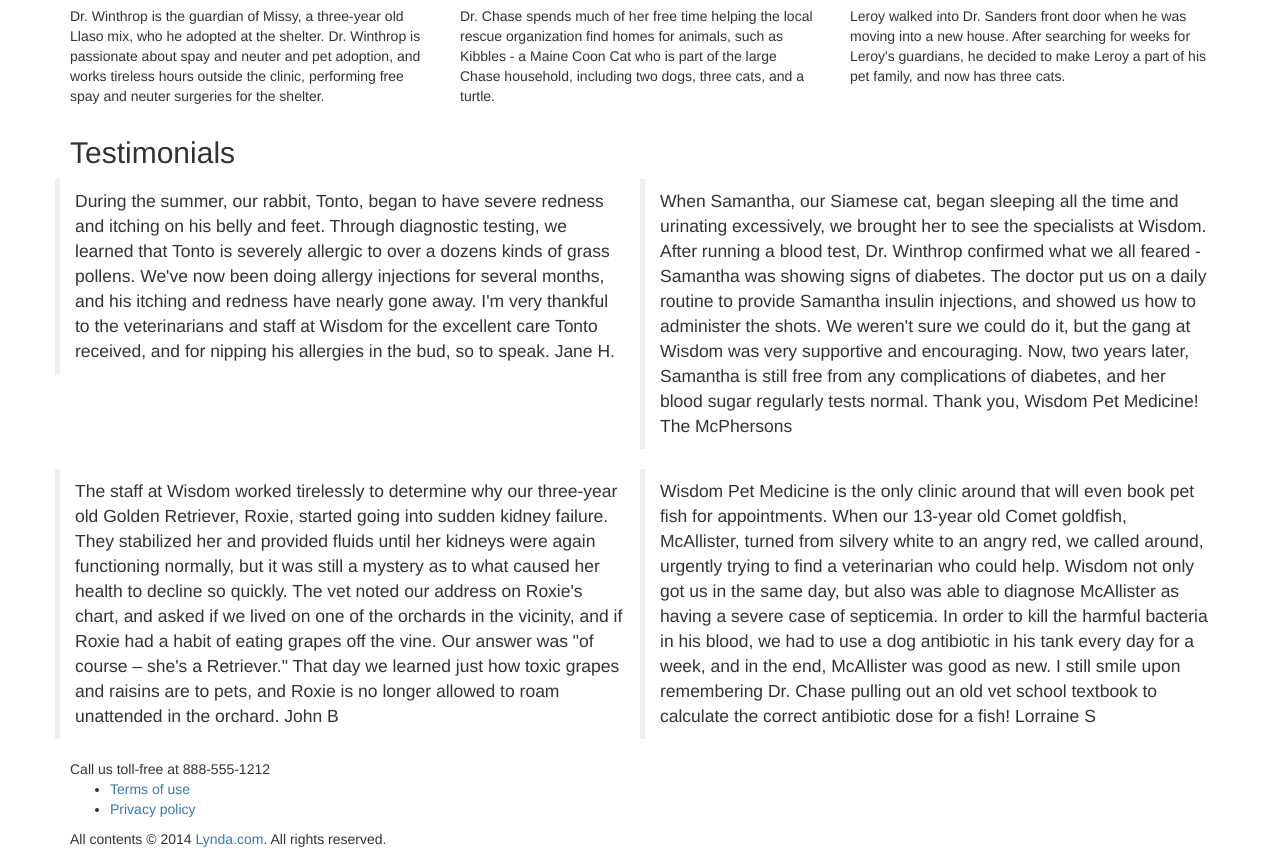
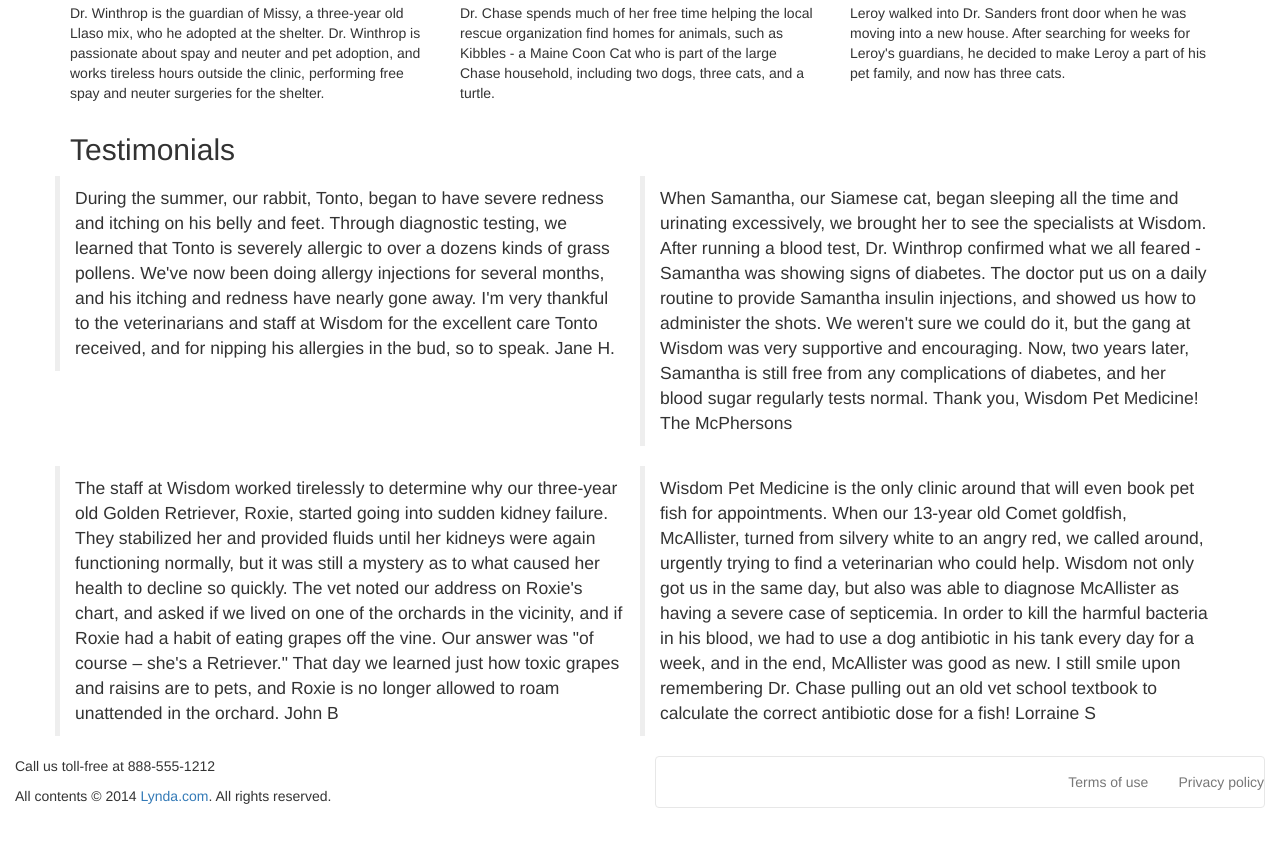
Before and after one commit to NemanjaMandic/bootstrap_single_page, a plain HTML site: page index.html in a window 1280 px wide. Shown: the part 1396-2255 px from the top of the page. After the commit the page ends 2224 px from the top, so only its background shows below. Drawn offline with nearby package versions, Linux system fonts and the light colour scheme; a script that the page names is missing.

Commit message:
Footer navigation

```diff
--- a/css/style.css
+++ b/css/style.css
@@ -1,3 +1,13 @@
+body{
+	padding-top: 70px;
+}
 img {
 	max-width: 200px;
 }
+.navbar {
+	border-radius: 0;
+	border: 0;
+}
+footer .navbar-default{
+	background: transparent;
+}
--- a/index.html
+++ b/index.html
@@ -14,19 +14,28 @@
 
 
 <header>
-  <nav class="navbar navbar-default" role="navigation">
+  <nav class="navbar navbar-default navbar-fixed-top" role="navigation">
     <div class="container">
       <div class="navbar-header">
+        <button type="button" class="navbar-toggle collapsed" data-toggle="collapse" data-target="#collapse">
+          <span class="sr-only">Toggle navigation</span>
+          <span class="icon-bar"></span>
+          <span class="icon-bar"></span>
+          <span class="icon-bar"></span>
+        </button>
           <a class="navbar-brand" href="#featured">Wisdom <span class="subhead">Pet Medicine</span></a>
       </div>
 
-      <ul class="nav nav-tabs">
+     <div class="collapse navbar-collapse" id="collapse">
+        <ul class="nav navbar-nav navbar-right">
       <li class="active"><a href="#featured">Home</a></li>
       <li><a href="#mission">Mission</a></li>
       <li><a href="#services">Services</a></li>
       <li><a href="#staff">Staff</a></li>
       <li><a href="#testimonials">Testimonials</a></li>
       </ul>
+     </div><!-- colapse -->
+
     </div><!-- container -->
 
   </nav>
@@ -166,15 +175,25 @@
 </div><!-- main -->
 
 <footer>
-<div class="content container">
-<div>Call us toll-free at <span class="phone">888-555-1212</span></div>
-  <nav>
-    <ul>
+<div class="content container-fluid">
+  <div class="row">
+  <div class="col-sm-6">
+     <p>Call us toll-free at <span class="phone">888-555-1212</span></p>
+     <p>All contents &copy; 2014 <a href="http://lynda.com">Lynda.com</a>. All rights reserved.</p>
+  </div><!--col-sm-6-->
+
+  <div class="col-sm-6">
+    <nav class="navbar navbar-default" role="navigation">
+    <ul class="nav navbar-nav navbar-right">
       <li><a href="#">Terms of use</a></li>
       <li><a href="#">Privacy policy</a></li>
     </ul>
   </nav>
-  <p>All contents &copy; 2014 <a href="http://lynda.com">Lynda.com</a>. All rights reserved.</p>
+  </div><!--col-sm-6-->
+
+
+  </div><!--row-->
+
 </div><!-- content container-->
 
 </footer>
```
